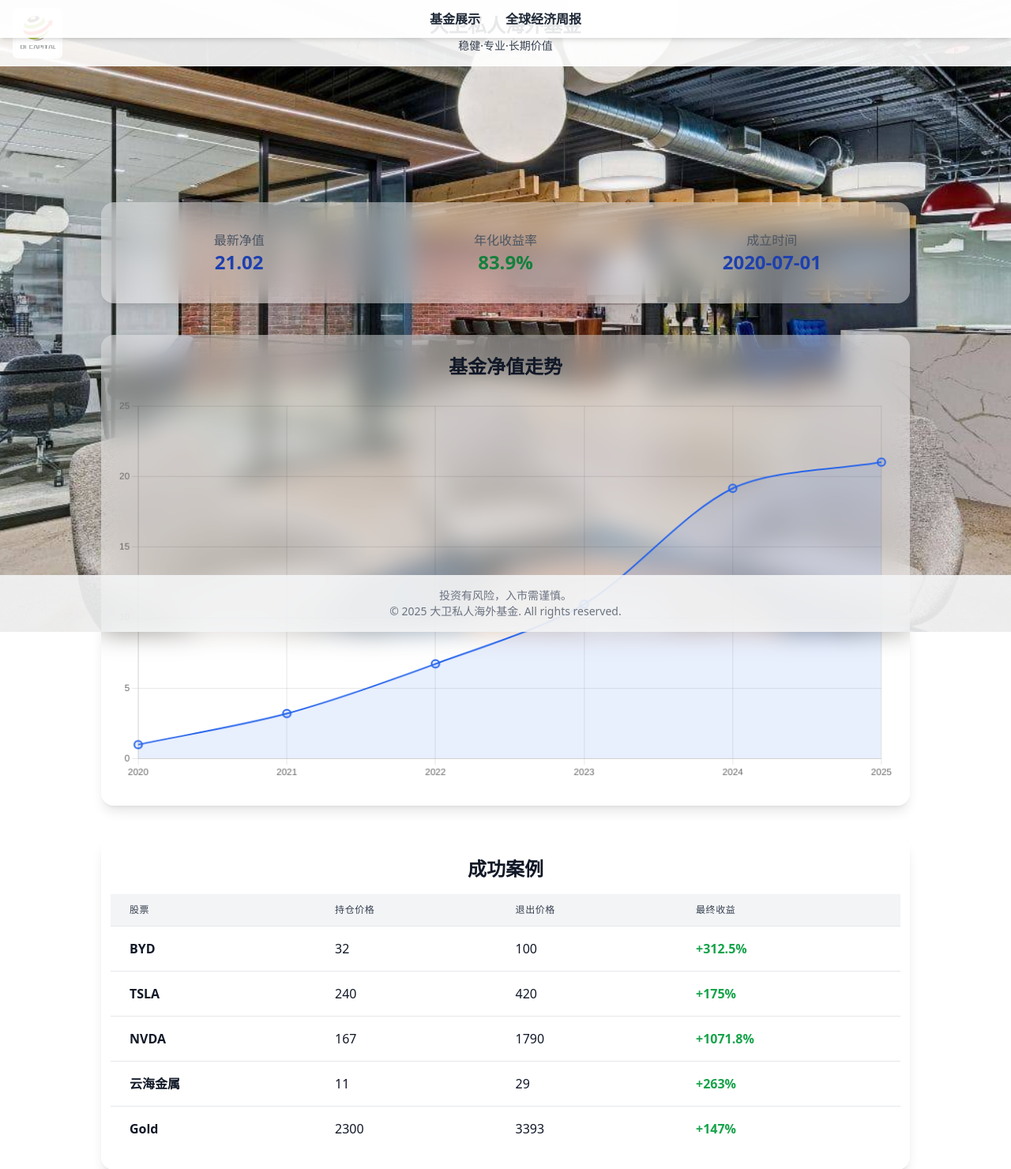
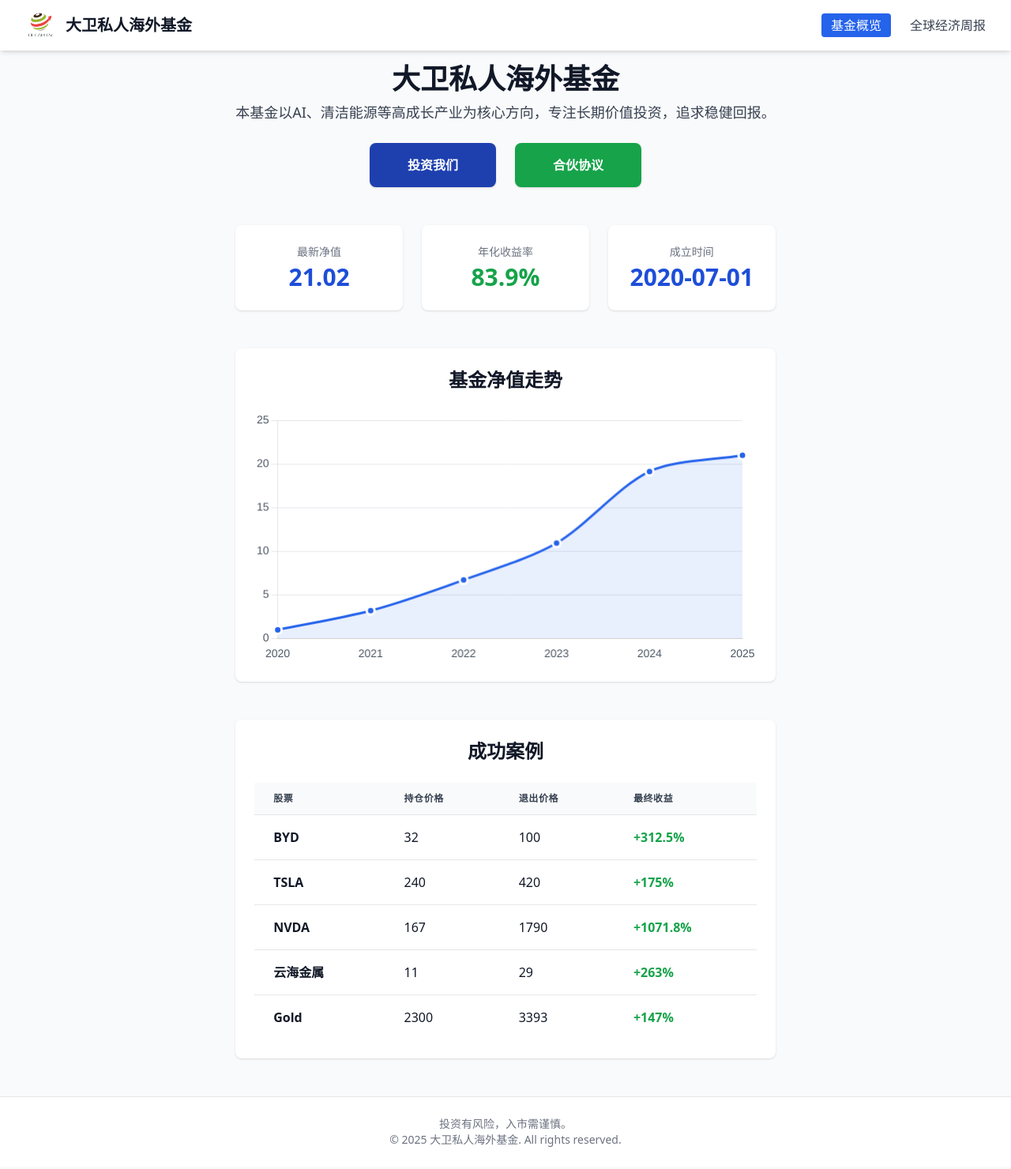
Before and after one commit to David-hu01/David-private-fund, a plain HTML site: page index.html in a window 1280 px wide. Shown: the top 1480 px of the page at 79% size. Drawn offline with nearby package versions, Linux system fonts and the light colour scheme; some packages are replaced by stand-ins of ours; a script that the page names is missing.

Commit message:
Update index.html

```diff
--- a/index.html
+++ b/index.html
@@ -1,148 +1,135 @@
 <!DOCTYPE html>
 <html lang="zh">
 <head>
-  <meta charset="UTF-8">
+  <meta charset="UTF-8" />
+  <meta name="viewport" content="width=device-width, initial-scale=1" />
   <title>大卫私人海外基金</title>
   <script src="https://cdn.tailwindcss.com"></script>
   <script src="https://cdn.jsdelivr.net/npm/chart.js"></script>
-  <script src="https://cdn.jsdelivr.net/npm/chartjs-plugin-zoom@2.0.1/dist/chartjs-plugin-zoom.min.js"></script>
   <style>
-    html, body {
-      height: 100%;
-      margin: 0;
-    }
-
-    /* 背景层在手机竖屏全屏显示 */
-    .bg-layer {
-      position: fixed;
-      inset: 0;
-      background-image: url('office_bg.jpg');
-      background-size: cover;
-      background-position: center top;
-      background-repeat: no-repeat;
-      z-index: 0;
+    body {
+      background-color: #f9fafb;
+      min-height: 100vh;
     }
   </style>
 </head>
-<body class="relative min-h-screen overflow-x-hidden pt-24">
+<body class="flex flex-col min-h-screen">
 
-  <!-- 导航栏 -->
-  <nav class="fixed top-0 w-full z-40 bg-white bg-opacity-90 shadow-md flex justify-center space-x-8 py-3">
-    <a href="index.html" class="text-gray-800 hover:text-blue-600 font-semibold">基金展示</a>
-    <a href="report.html" class="text-gray-800 hover:text-blue-600 font-semibold">全球经济周报</a>
+  <!-- 顶部导航栏 -->
+  <nav class="fixed top-0 left-0 right-0 bg-white shadow-md z-50">
+    <div class="max-w-7xl mx-auto px-4 sm:px-6 lg:px-8">
+      <div class="flex items-center justify-between h-16">
+        <a href="index.html" class="flex items-center space-x-3">
+          <img src="logo.png" alt="Logo" class="h-10 w-auto" />
+          <span class="font-bold text-xl text-gray-900">大卫私人海外基金</span>
+        </a>
+        <div class="flex space-x-6">
+          <a href="index.html" class="font-medium group">
+            <span class="bg-blue-600 text-white px-3 py-1 rounded transition-colors duration-150 group-hover:bg-blue-700">基金概览</span>
+          </a>
+          <a href="report.html" class="text-gray-700 hover:text-blue-600 font-medium">全球经济周报</a>
+        </div>
+      </div>
+    </div>
   </nav>
 
-  <!-- 背景层 -->
-  <div class="bg-layer"></div>
+  <!-- 页面主内容 -->
+  <main class="flex-grow pt-20 max-w-7xl mx-auto px-4 sm:px-6 lg:px-8">
 
-  <!-- 页面内容 -->
-  <div class="relative z-10 pt-36 sm:pt-32 pb-24">
-
-    <!-- 页面背景淡淡LOGO -->
-    <div class="fixed z-0 top-0 left-0 w-screen h-screen pointer-events-none overflow-hidden">
-      <img src="logo.png" alt="公司LOGO" style="opacity:0.07;position:absolute;right:10vw;bottom:5vh;max-width:60vw;max-height:80vh;user-select:none;">
-    </div>
-
-    <!-- 顶部标题 -->
-    <header class="fixed top-0 w-full z-50 text-center py-6 sm:py-4 bg-white bg-opacity-90 text-gray-900 flex items-center justify-center">
-      <div class="absolute left-4 top-1/2 transform -translate-y-1/2 bg-white bg-opacity-90 rounded-md p-1">
-        <img src="logo.png" alt="公司LOGO" class="h-16 sm:h-14">
-      </div>
-      <div>
-        <h1 class="text-3xl sm:text-2xl font-extrabold text-gray-900">大卫私人海外基金</h1>
-        <p class="mt-1 sm:mt-0 text-base sm:text-sm text-gray-700">稳健·专业·长期价值</p>
+    <!-- 头部信息 -->
+    <header class="text-center mb-12">
+      <h1 class="text-4xl font-extrabold text-gray-900 mb-2">大卫私人海外基金</h1>
+      <p class="text-gray-700 text-lg leading-relaxed">
+        本基金以AI、清洁能源等高成长产业为核心方向，专注长期价值投资，追求稳健回报。
+      </p>
+      <div class="flex justify-center mt-6 space-x-6">
+        <a href="invest.html" class="bg-blue-800 text-white font-bold rounded-lg shadow px-6 py-4 text-center hover:bg-blue-900 transition w-40">
+          投资我们
+        </a>
+        <a href="agreement.pdf" class="bg-green-600 text-white font-bold rounded-lg px-6 py-4 shadow text-center hover:bg-green-700 transition w-40">
+          合伙协议
+        </a>
       </div>
     </header>
 
-    <div class="my-8"></div>
-
-    <!-- 基金核心指标 -->
-    <section class="max-w-5xl mx-auto py-8 px-4 sm:py-6 sm:px-3 grid grid-cols-1 md:grid-cols-3 gap-4 sm:gap-3 text-center bg-white bg-opacity-40 backdrop-blur-lg rounded-2xl shadow-lg mb-10">
-      <div class="p-4 sm:p-3">
-        <p class="text-gray-600 text-lg sm:text-base">最新净值</p>
-        <p class="text-3xl sm:text-2xl font-semibold text-blue-800">21.02</p>
+    <!-- 核心指标卡片 -->
+    <section class="grid grid-cols-1 sm:grid-cols-3 gap-6 mb-12">
+      <div class="bg-white rounded-lg shadow p-6 text-center">
+        <p class="text-gray-500 text-sm mb-1">最新净值</p>
+        <p class="text-3xl font-semibold text-blue-700">21.02</p>
       </div>
-      <div class="p-4 sm:p-3">
-        <p class="text-gray-600 text-lg sm:text-base">年化收益率</p>
-        <p class="text-3xl sm:text-2xl font-semibold text-green-700">36.8%</p>
+      <div class="bg-white rounded-lg shadow p-6 text-center">
+        <p class="text-gray-500 text-sm mb-1">年化收益率</p>
+        <p id="cagr-value" class="text-3xl font-semibold text-green-600">36.8%</p>
       </div>
-      <div class="p-4 sm:p-3">
-        <p class="text-gray-600 text-lg sm:text-base">成立时间</p>
-        <p class="text-3xl sm:text-2xl font-semibold text-blue-800">2020-07-01</p>
+      <div class="bg-white rounded-lg shadow p-6 text-center">
+        <p class="text-gray-500 text-sm mb-1">成立时间</p>
+        <p class="text-3xl font-semibold text-blue-700">2020-07-01</p>
       </div>
     </section>
 
-    <!-- 净值曲线图 -->
-    <section class="max-w-5xl mx-auto py-8 px-4 sm:py-6 sm:px-3 bg-white bg-opacity-40 backdrop-blur-lg rounded-2xl shadow-lg mb-10">
-      <h2 class="text-3xl sm:text-2xl font-bold mb-4 text-center text-gray-900">基金净值走势</h2>
-      <canvas id="navChart" class="p-4 sm:p-2 w-full" style="max-width: 100%;"></canvas>
+    <!-- 净值走势图表 -->
+    <section class="bg-white rounded-lg shadow p-6 mb-12">
+      <h2 class="text-2xl font-bold text-gray-900 mb-6 text-center">基金净值走势</h2>
+      <canvas id="navChart" class="w-full max-w-4xl mx-auto"></canvas>
     </section>
 
-    <!-- 股票 Spreadsheet 信息块 -->
-    <section class="max-w-5xl mx-auto py-8 px-4 sm:py-6 sm:px-3 bg-white bg-opacity-25 backdrop-blur-lg rounded-2xl shadow-lg mb-10">
-      <h2 class="text-3xl sm:text-2xl font-bold mb-4 text-center text-gray-900">成功案例</h2>
+    <!-- 成功案例表格 -->
+    <section class="bg-white rounded-lg shadow p-6 mb-12">
+      <h2 class="text-2xl font-bold text-gray-900 mb-6 text-center">成功案例</h2>
       <div class="overflow-x-auto">
         <table class="min-w-full divide-y divide-gray-200">
-          <thead class="bg-gray-100">
+          <thead class="bg-gray-50">
             <tr>
-              <th class="px-6 py-3 text-left text-xs font-medium text-gray-700 uppercase tracking-wider">股票</th>
-              <th class="px-6 py-3 text-left text-xs font-medium text-gray-700 uppercase tracking-wider">持仓价格</th>
-              <th class="px-6 py-3 text-left text-xs font-medium text-gray-700 uppercase tracking-wider">退出价格</th>
-              <th class="px-6 py-3 text-left text-xs font-medium text-gray-700 uppercase tracking-wider">最终收益</th>
+              <th scope="col" class="px-6 py-3 text-left text-xs font-semibold text-gray-700 uppercase tracking-wider">股票</th>
+              <th scope="col" class="px-6 py-3 text-left text-xs font-semibold text-gray-700 uppercase tracking-wider">持仓价格</th>
+              <th scope="col" class="px-6 py-3 text-left text-xs font-semibold text-gray-700 uppercase tracking-wider">退出价格</th>
+              <th scope="col" class="px-6 py-3 text-left text-xs font-semibold text-gray-700 uppercase tracking-wider">最终收益</th>
             </tr>
           </thead>
-          <tbody class="bg-white bg-opacity-80 divide-y divide-gray-200">
+          <tbody class="bg-white divide-y divide-gray-200">
             <tr>
-              <td class="px-6 py-4 whitespace-nowrap text-base text-gray-900 font-semibold">BYD</td>
-              <td class="px-6 py-4 whitespace-nowrap text-base text-gray-900">32</td>
-              <td class="px-6 py-4 whitespace-nowrap text-base text-gray-900">100</td>
-              <td class="px-6 py-4 whitespace-nowrap text-base font-bold text-green-600">+312.5%</td>
+              <td class="px-6 py-4 whitespace-nowrap font-semibold text-gray-900">BYD</td>
+              <td class="px-6 py-4 whitespace-nowrap text-gray-900">32</td>
+              <td class="px-6 py-4 whitespace-nowrap text-gray-900">100</td>
+              <td class="px-6 py-4 whitespace-nowrap font-bold text-green-600">+312.5%</td>
             </tr>
             <tr>
-              <td class="px-6 py-4 whitespace-nowrap text-base text-gray-900 font-semibold">TSLA</td>
-              <td class="px-6 py-4 whitespace-nowrap text-base text-gray-900">240</td>
-              <td class="px-6 py-4 whitespace-nowrap text-base text-gray-900">420</td>
-              <td class="px-6 py-4 whitespace-nowrap text-base font-bold text-green-600">+175%</td>
+              <td class="px-6 py-4 whitespace-nowrap font-semibold text-gray-900">TSLA</td>
+              <td class="px-6 py-4 whitespace-nowrap text-gray-900">240</td>
+              <td class="px-6 py-4 whitespace-nowrap text-gray-900">420</td>
+              <td class="px-6 py-4 whitespace-nowrap font-bold text-green-600">+175%</td>
             </tr>
             <tr>
-              <td class="px-6 py-4 whitespace-nowrap text-base text-gray-900 font-semibold">NVDA</td>
-              <td class="px-6 py-4 whitespace-nowrap text-base text-gray-900">167</td>
-              <td class="px-6 py-4 whitespace-nowrap text-base text-gray-900">1790</td>
-              <td class="px-6 py-4 whitespace-nowrap text-base font-bold text-green-600">+1071.8%</td>
+              <td class="px-6 py-4 whitespace-nowrap font-semibold text-gray-900">NVDA</td>
+              <td class="px-6 py-4 whitespace-nowrap text-gray-900">167</td>
+              <td class="px-6 py-4 whitespace-nowrap text-gray-900">1790</td>
+              <td class="px-6 py-4 whitespace-nowrap font-bold text-green-600">+1071.8%</td>
             </tr>
             <tr>
-              <td class="px-6 py-4 whitespace-nowrap text-base text-gray-900 font-semibold">云海金属</td>
-              <td class="px-6 py-4 whitespace-nowrap text-base text-gray-900">11</td>
-              <td class="px-6 py-4 whitespace-nowrap text-base text-gray-900">29</td>
-              <td class="px-6 py-4 whitespace-nowrap text-base font-bold text-green-600">+263%</td>
+              <td class="px-6 py-4 whitespace-nowrap font-semibold text-gray-900">云海金属</td>
+              <td class="px-6 py-4 whitespace-nowrap text-gray-900">11</td>
+              <td class="px-6 py-4 whitespace-nowrap text-gray-900">29</td>
+              <td class="px-6 py-4 whitespace-nowrap font-bold text-green-600">+263%</td>
             </tr>
             <tr>
-              <td class="px-6 py-4 whitespace-nowrap text-base text-gray-900 font-semibold">Gold</td>
-              <td class="px-6 py-4 whitespace-nowrap text-base text-gray-900">2300</td>
-              <td class="px-6 py-4 whitespace-nowrap text-base text-gray-900">3393</td>
-              <td class="px-6 py-4 whitespace-nowrap text-base font-bold text-green-600">+147%</td>
+              <td class="px-6 py-4 whitespace-nowrap font-semibold text-gray-900">Gold</td>
+              <td class="px-6 py-4 whitespace-nowrap text-gray-900">2300</td>
+              <td class="px-6 py-4 whitespace-nowrap text-gray-900">3393</td>
+              <td class="px-6 py-4 whitespace-nowrap font-bold text-green-600">+147%</td>
             </tr>
           </tbody>
         </table>
       </div>
     </section>
 
-    <!-- 投资策略 -->
-    <section class="max-w-3xl mx-auto py-8 px-4 sm:py-6 sm:px-3 text-center bg-white bg-opacity-40 backdrop-blur-lg rounded-2xl shadow-lg mb-10">
-      <h2 class="text-3xl sm:text-2xl font-bold mb-4 text-gray-900">投资策略</h2>
-      <p class="text-lg sm:text-base text-gray-700 leading-relaxed">
-        本基金以AI、清洁能源等高成长产业为核心方向，专注长期价值投资，追求稳健回报。
-      </p>
-    </section>
+  </main>
 
-    <!-- 底部页脚固定 -->
-  <footer class="fixed bottom-0 w-full z-50 text-center py-4 bg-gray-100 bg-opacity-90 text-gray-500 text-sm">
-    投资有风险，入市需谨慎。<br>© 2025 大卫私人海外基金. All rights reserved.
+  <!-- 页脚 -->
+  <footer class="bg-white border-t border-gray-200 text-center py-6 text-gray-500 text-sm">
+    投资有风险，入市需谨慎。<br />© 2025 大卫私人海外基金. All rights reserved.
   </footer>
 
-  </div>
-
-  <!-- Chart.js 配置 -->
   <script>
     const navValues = [1.0, 3.2, 6.72, 10.95, 19.16, 21.02];
     const ctx = document.getElementById('navChart').getContext('2d');
@@ -155,12 +142,15 @@
           label: "基金净值",
           data: navValues,
           borderColor: "#2563eb",
-          backgroundColor: "rgba(37,99,235,0.1)",
-          borderWidth: 2,
+          backgroundColor: "rgba(37, 99, 235, 0.1)",
+          borderWidth: 3,
           fill: true,
           tension: 0.3,
           pointRadius: 5,
-          pointHitRadius: 10
+          pointHoverRadius: 7,
+          pointBackgroundColor: "#2563eb",
+          pointBorderColor: "#fff",
+          pointHoverBorderWidth: 2
         }]
       },
       options: {
@@ -171,11 +161,12 @@
             enabled: true,
             mode: 'nearest',
             intersect: true,
-            position: 'nearest'
-          },
-          zoom: {
-            pan: { enabled: true, mode: 'x' },
-            zoom: { wheel: { enabled: true }, pinch: { enabled: true }, mode: 'x' }
+            position: 'nearest',
+            backgroundColor: 'rgba(37, 99, 235, 0.8)',
+            titleColor: '#fff',
+            bodyColor: '#fff',
+            cornerRadius: 4,
+            padding: 8
           }
         },
         interaction: {
@@ -183,7 +174,25 @@
           intersect: true
         },
         scales: {
-          y: { beginAtZero: false }
+          y: {
+            beginAtZero: false,
+            ticks: {
+              color: '#4b5563',
+              font: { size: 14 }
+            },
+            grid: {
+              color: '#e5e7eb'
+            }
+          },
+          x: {
+            ticks: {
+              color: '#4b5563',
+              font: { size: 14 }
+            },
+            grid: {
+              display: false
+            }
+          }
         }
       }
     });
@@ -195,7 +204,7 @@
     const cagr = (Math.pow(endValue / startValue, 1 / years) - 1) * 100;
 
     // 更新年化收益率显示
-    const cagrElement = document.querySelectorAll('section.max-w-5xl div')[1].querySelector('p.text-3xl');
+    const cagrElement = document.getElementById('cagr-value');
     cagrElement.textContent = cagr.toFixed(1) + '%';
   </script>
 
```
